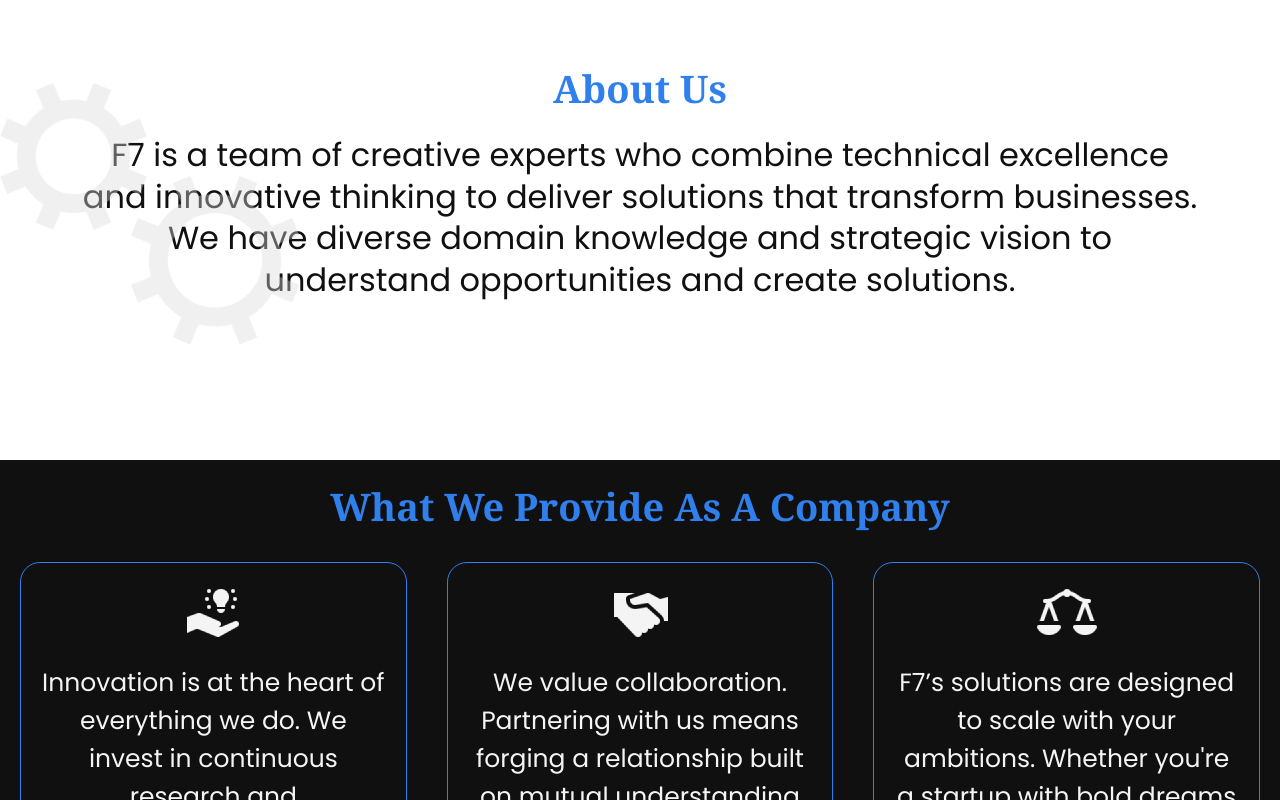
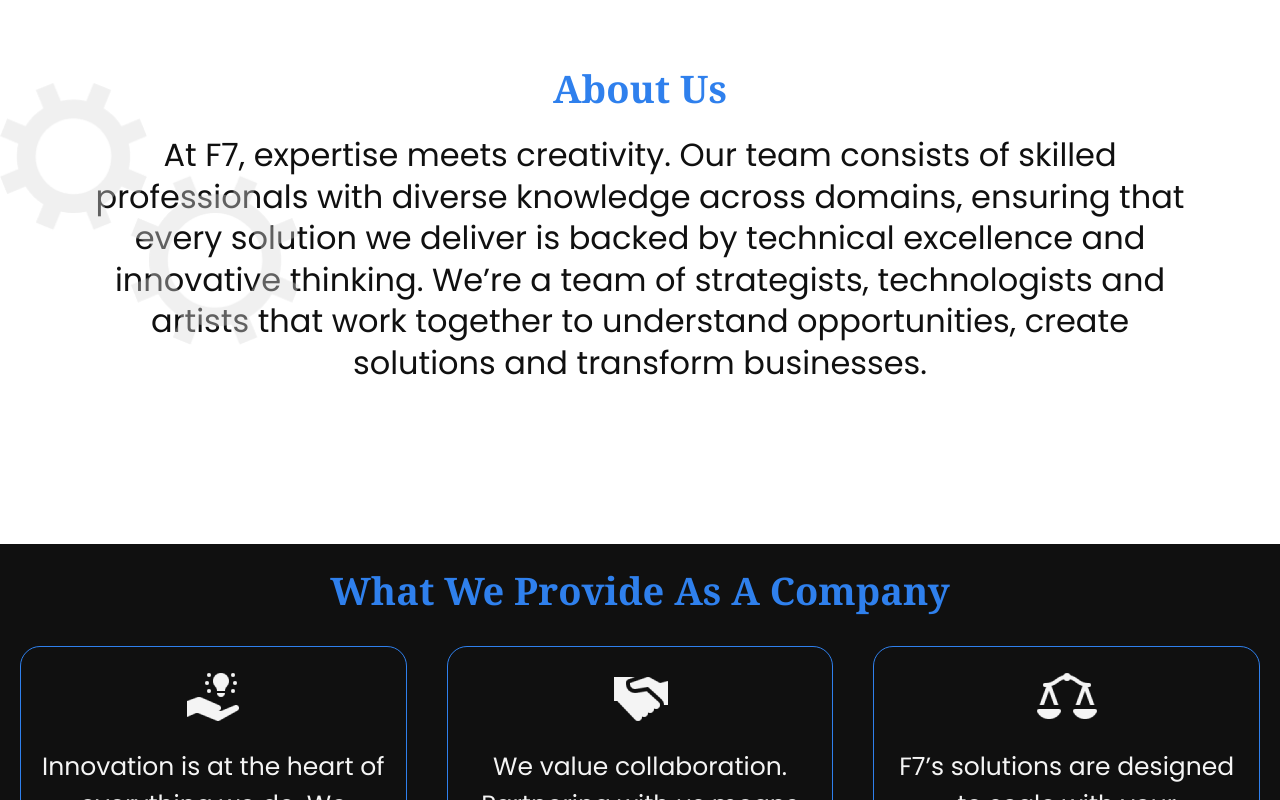
Before and after one commit to F7Team/Website-Frontend, a React (Create React App) app: page / in a window 1280 px wide. Shown: the part 720-1520 px from the top of the page. Built offline with nearby package versions, Linux system fonts and the light colour scheme; no server answers.

Commit message:
fix about-us/description error

```diff
--- a/public/index.html
+++ b/public/index.html
@@ -6,7 +6,7 @@
   <link rel="icon" href="%PUBLIC_URL%/F7logo.jpg" />
   <meta name="viewport" content="width=device-width, initial-scale=1" />
   <meta name="theme-color" content="#000000" />
-  <meta name="description" content="" />
+  <meta name="description" content="F7 is a team of creative experts who combine technical excellence and innovative thinking to deliver solutions that transform businesses. We have diverse domain knowledge and strategic vision to understand opportunities and create solutions." />
   <link rel="apple-touch-icon" href="%PUBLIC_URL%/F7logo.jpg" />
   <!--
       manifest.json provides metadata used when your web app is installed on a
--- a/src/pages/home/about/FirstAbout.js
+++ b/src/pages/home/about/FirstAbout.js
@@ -14,7 +14,15 @@
                         <h2>About Us</h2>
                     </div>
                     <div className="about-text">
-                        <p> F7 is a team of creative experts who combine technical excellence and innovative thinking to deliver solutions that transform businesses. We have diverse domain knowledge and strategic vision to understand opportunities and create solutions.</p>
+                        <p> At F7, expertise meets creativity. Our team
+                            consists of skilled professionals with
+                            diverse knowledge across domains,
+                            ensuring that every solution we deliver is
+                            backed by technical excellence and innovative
+                            thinking. We’re a team of strategists,
+                            technologists and artists that work together
+                            to understand opportunities, create solutions
+                            and transform businesses. </p>
                     </div>
                 </div>
             </div>
```
